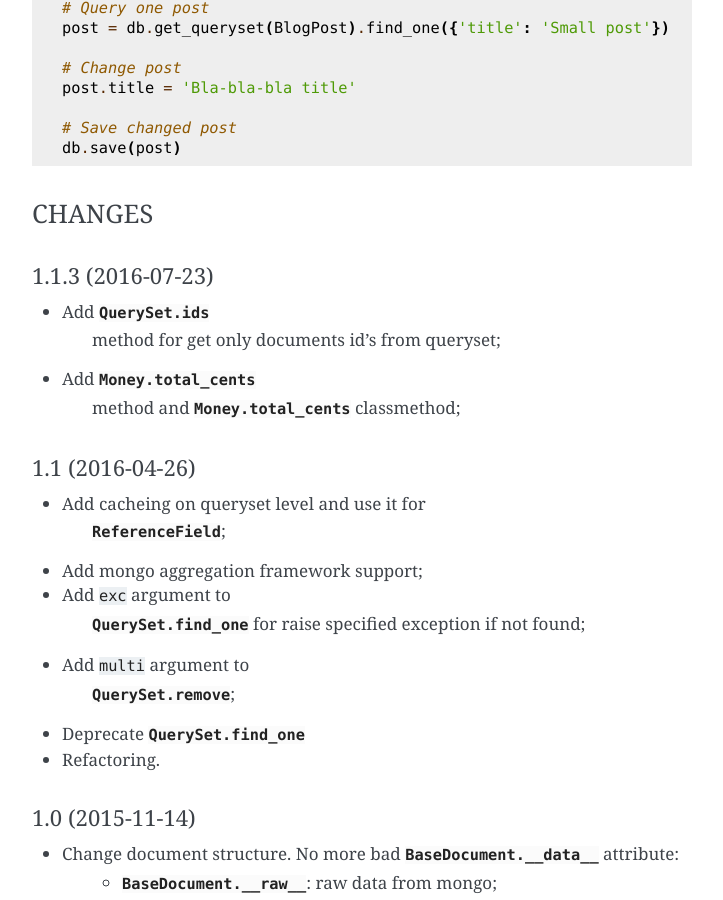
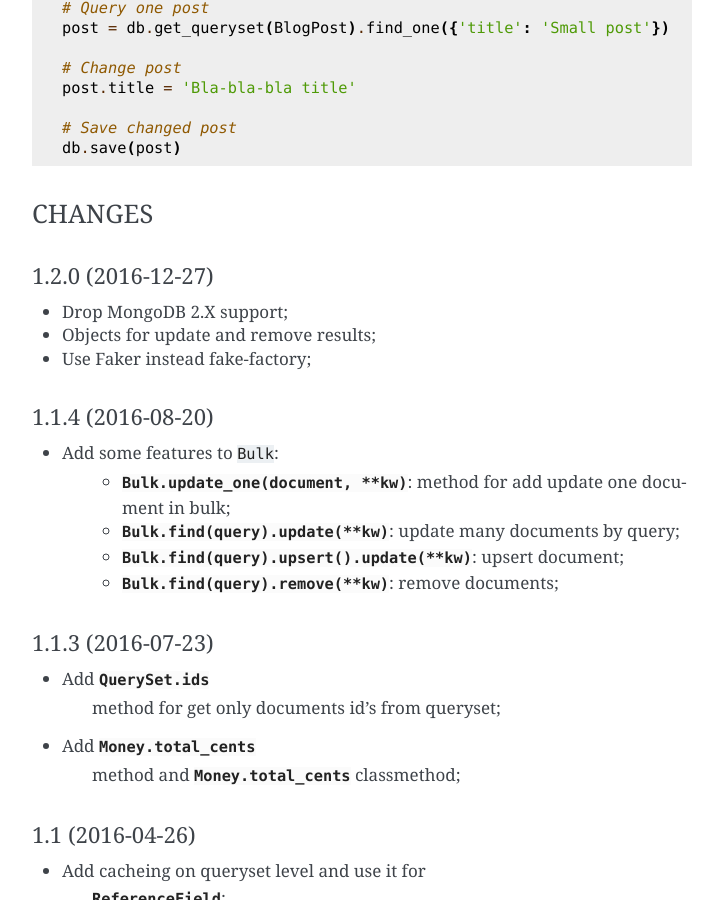
Before and after one commit to ticketscloud/yadm, a Sphinx documentation site: the page built from doc/index.rst, in a window 1280 px wide and 900 px high, scrolled down 875 px. Shown: the whole window, without its empty margins (388-1111 px from the left). Built offline with Sphinx 7.4.7, drawn with Linux system fonts in a browser that asks for light colours; pages that are not in the unit, such as notebooks, are missing from menus; cross-references to code outside the pages are shown as plain code; some of the changed text lies outside the part shown.

Commit message:
Update documentation

```diff
--- a/doc/index.rst
+++ b/doc/index.rst
@@ -56,6 +56,24 @@ Quick start
 
 CHANGES
 =======
+
+1.2.0 (2016-12-27)
+------------------
+
+* Drop MongoDB 2.X support;
+* Objects for update and remove results;
+* Use Faker instead fake-factory;
+
+
+1.1.4 (2016-08-20)
+------------------
+
+* Add some features to :py:module:`Bulk <yadm.bulk>`:
+    - :py:meth:`Bulk.update_one(document, **kw) <yadm.bulk.Bulk.update_one>`: method for add update one document in bulk;
+    - :py:meth:`Bulk.find(query).update(**kw) <yadm.bulk.BulkQuery.update>`: update many documents by query;
+    - :py:meth:`Bulk.find(query).upsert().update(**kw) <yadm.bulk.BulkQuery.upsert>`: upsert document;
+    - :py:meth:`Bulk.find(query).remove(**kw) <yadm.bulk.BulkQuery.remove>`: remove documents;
+
 
 1.1.3 (2016-07-23)
 ------------------
```
Also changed, not shown: README.rst (+8 -0 lines).
